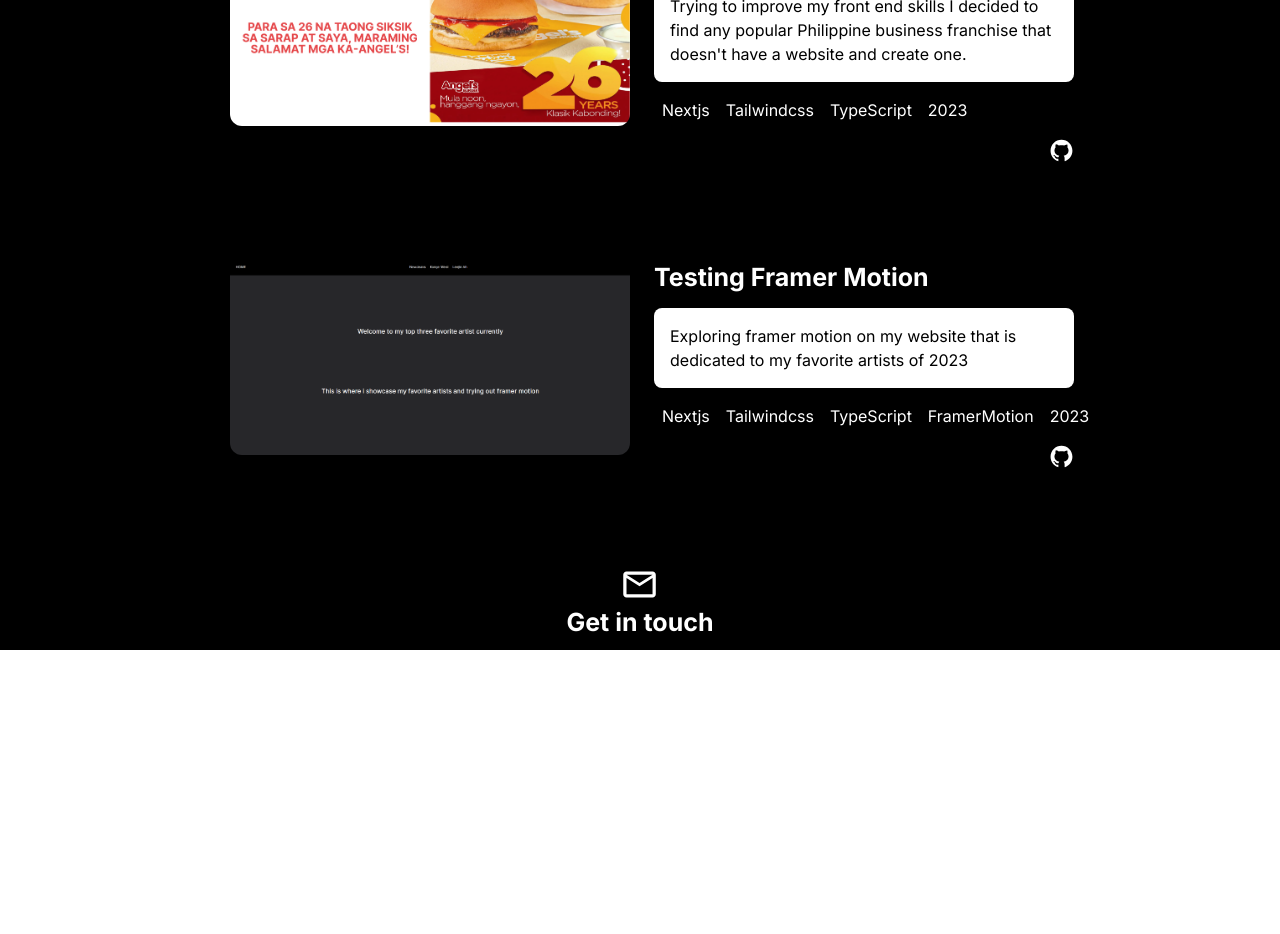
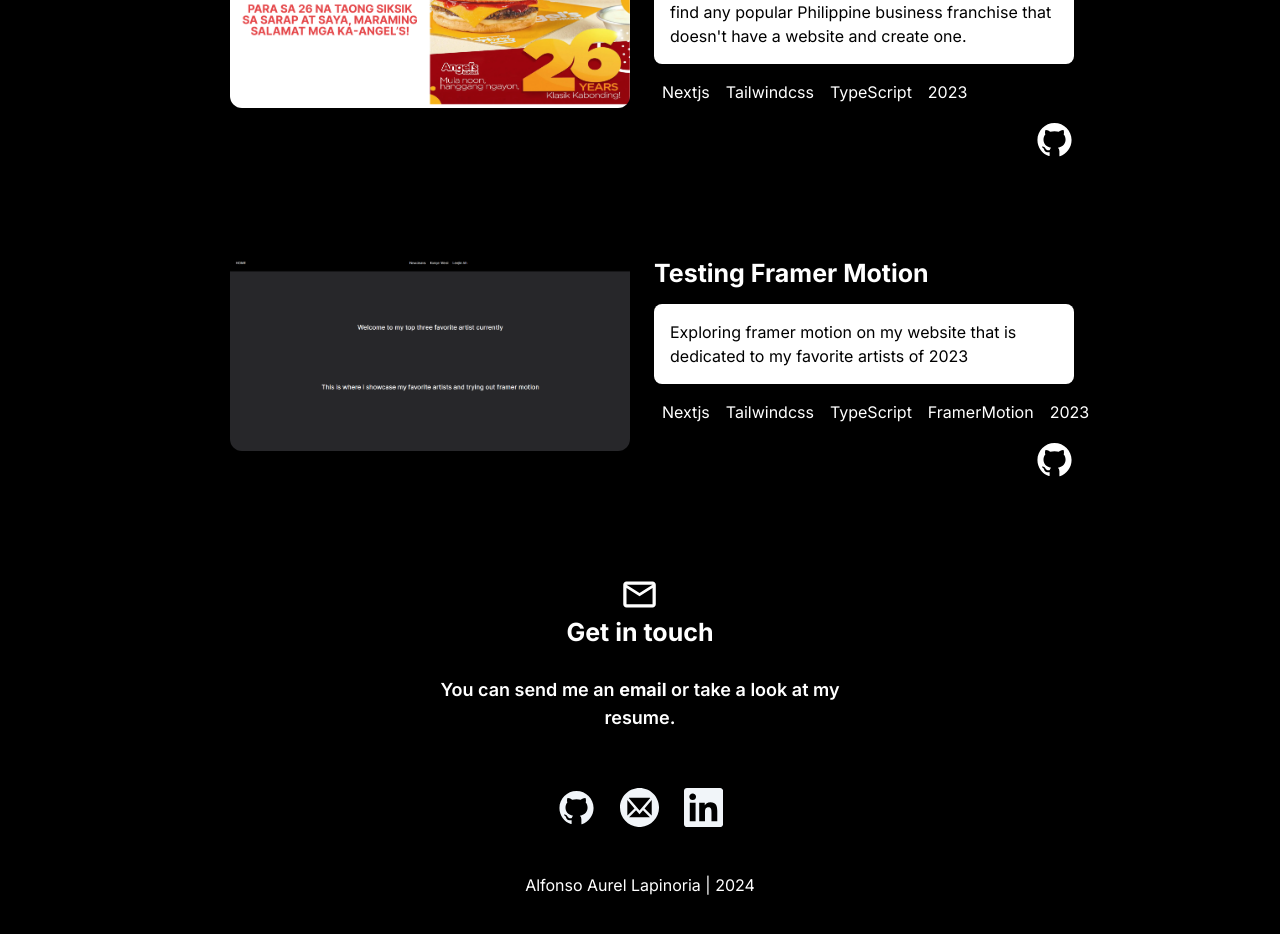
Before and after one commit to LapinGit/AL-Portfolio, a Next.js app: page / in a window 1280 px wide. Shown: the part 1860-2794 px from the top of the page. Before the commit the page ends 2510 px from the top, so only its background shows below. Built offline with nearby package versions, Linux system fonts and the light colour scheme.

Commit message:
Jan 11 update
Finished the  footer section

```diff
--- a/src/app/TechOne/page.tsx
+++ /dev/null
@@ -1,9 +0,0 @@
-import React from 'react'
-
-const page = () => {
-  return (
-    <div>TechOne</div>
-  )
-}
-
-export default page
--- a/src/app/components/Development.tsx
+++ b/src/app/components/Development.tsx
@@ -1,4 +1,4 @@
-"use client"
+"use client";
 import { ProjectsData } from "@/utils/data";
 import Link from "next/link";
 import React from "react";
@@ -11,7 +11,7 @@ const Development = () => {
     // wrapper
     <div className="bg-black  text-white  overflow-hidden  ">
       {/* container */}
-      <div className="w-[47%] flex flex-col justify-center items-center pt-8 pb-2 ">
+      <div className="w-[47%] flex flex-col justify-center items-center pt-8 pb-2">
         <div className="text-3xl font-bold mt-14  ">Projects</div>
       </div>
       {/* Computer Icon */}
@@ -29,7 +29,12 @@ const Development = () => {
       {ProjectsData.map((category) => (
         <div className=" sticky max-w-[1200px] mx-auto py-12   ">
           <div className="flex justify-center     ">
-            <Link href={category.link} key={category.id}>
+            <Link
+              href={category.link}
+              key={category.id}
+              target="_blank"
+              rel="noreferrer"
+            >
               {category.image && (
                 <Image
                   alt=""
@@ -62,7 +67,8 @@ const Development = () => {
                     passHref
                     target="_blank"
                     rel="noreferrer"
-                    href={category.source} className=""
+                    href={category.source}
+                    className=""
                   >
                     <AiFillGithub className="btn-icon " />
                   </Link>
--- a/src/app/components/Footer.tsx
+++ b/src/app/components/Footer.tsx
@@ -1,9 +1,12 @@
 import React from "react";
 import { MdOutlineEmail } from "react-icons/md";
+import { ImMail4 } from "react-icons/im";
+import { AiFillGithub } from "react-icons/ai";
+import { SiLinkedin } from "react-icons/si";
 
 const Footer = () => {
   return (
-    <section className="flex flex-col justify-center items-center bg-black  pt-12">
+    <section className="flex flex-col justify-center items-center bg-black  pt-12  ">
       {/* Container */}
       <div className="m-0 select-none flex flex-col justify-center items-center">
         {/* EMAIL ICON */}
@@ -11,10 +14,56 @@ const Footer = () => {
           <MdOutlineEmail />
         </div>
         {/* TEXT */}
-        <div className="text-2xl font-bold mb-2 text-white">
-        Get in touch
+        <div className="text-2xl font-bold mb-2 text-white">Get in touch</div>
+        <div className="text-white text-lg font-semibold mt-4 items-center justify-center text-center  w-[90%]	">
+          You can send me an{" "}
+          <a
+            href="https://mail.google.com/mail/u/0/?fs=1&to=alfonsolapinoria.work@gmail.com&su=Inquiry&tf=cm"
+            className="font-extrabold hyperlink "
+            target="_blank"
+            rel="noreferrer"
+          >
+            email
+          </a>{" "}
+          or take a look at my resume.
         </div>
+        {/* LINKS */}
+        <div className="flex mt-12  ">
+          <div className="btn">
+            <a
+              href="https://github.com/LapinGit"
+              target="_blank"
+              rel="noreferrer"
+            >
+              <AiFillGithub className="btn-icon  text-slate-100" />
+            </a>
+          </div>
+          <div className="btn ">
+            <a
+              href="https://mail.google.com/mail/u/0/?fs=1&to=alfonsolapinoria.work@gmail.com&su=Inquiry&tf=cm"
+              target="_blank"
+              rel="noreferrer"
+            >
+              <ImMail4 className="btn-icon  text-slate-100" />
+            </a>
+          </div>
+          <div className="btn ">
+            <a
+              href="https://www.linkedin.com/in/alfonso-aurel-lapinoria-281293250/"
+              target="_blank"
+              rel="noreferrer"
+            >
+              <SiLinkedin className="btn-icon  text-slate-100" />
+            </a>
+          </div>
+        </div>
+
       </div>
+      <footer className="w-full max-w-[1000px]">
+      <div className="h-[100px] flex justify-center items-center mt-auto ">
+        <p className="text-white">Alfonso Aurel Lapinoria | {new Date().getFullYear()}</p>
+        </div>
+        </footer>
     </section>
   );
 };
--- a/src/app/components/Introduction.tsx
+++ b/src/app/components/Introduction.tsx
@@ -1,4 +1,3 @@
-
 import React from "react";
 
 const Introduction = () => {
@@ -11,8 +10,13 @@ const Introduction = () => {
           <h1 className="text-5xl md:text-7xl mb-6 text-white">
             Alfonso Aurel Lapinoria
           </h1>
-          <h1 className="text-white text-xl md:text-3xl mb-2 font-sans">A fresh graduate from Mapúa University</h1>
-          <p className="text-white mb-2 font-sans"> Aspiring Frontend Developer</p>
+          <h1 className="text-white text-xl md:text-3xl mb-2 font-sans">
+            A graduate from Mapúa University
+          </h1>
+          <p className="text-white mb-2 font-sans">
+            {" "}
+            Aspiring Frontend Developer
+          </p>
         </div>
       </div>
     </div>
--- a/src/app/components/Navbar.tsx
+++ b/src/app/components/Navbar.tsx
@@ -15,10 +15,7 @@ const Navbar = () => {
           </div>
           {/* Right side */}
           {/* Menu */}
-          <div className="flex text-white cursor-pointer  sticky  gap-5">
-            <Link href="project">
-              <div>Own Projects</div>
-            </Link>
+          <div className="flex text-white cursor-pointer  sticky  gap-12 xs:gap-5">
             <Link href="resume">
               <div>Resume</div>
             </Link>
--- a/src/app/components/Skills.tsx
+++ b/src/app/components/Skills.tsx
@@ -90,8 +90,8 @@ const Skills = () => {
   return (
     <div className="bg-black">
       {/* Container */}
-      <div className="w-[50%] flex flex-col justify-center items-center pt-8 pb-2">
-        <div className="text-3xl text-white font-bold mt-14 mb-8 ">
+      <div className="w-[50%]  xs:w-[65%]  flex flex-col justify-center items-center pt-8 pb-2 ">
+        <div className="text-3xl font-bold mt-14  text-white items-center justify-center  flex  ">
           Technology
         </div>
       </div>
--- a/src/app/globals.css
+++ b/src/app/globals.css
@@ -36,4 +36,18 @@
     -ms-overflow-style: none; /* IE and Edge */
     scrollbar-width: none; /* Firefox */
   }
+  .btn {
+    @apply text-sm font-bold cursor-pointer flex justify-center py-2 px-3;
+    @apply rounded-lg shadow-sm  hover:text-[#4682B4];
+    @apply transition-all duration-200;
+  }
+  .btn-icon {
+    @apply text-4xl font-bold hover:text-[#4682B4];
+    @apply transition-all duration-200;
+  }
+  .hyperlink{
+    @apply font-bold hover:text-[#4682B4];
+    @apply transition-all duration-200;
+  }
+
 }
--- a/src/app/project/page.tsx
+++ /dev/null
@@ -1,9 +0,0 @@
-import React from 'react'
-
-const q = () => {
-  return (
-    <div>Project Page</div>
-  )
-}
-
-export default q
--- a/tailwind.config.ts
+++ b/tailwind.config.ts
@@ -13,7 +13,7 @@ const config: Config = {
         "gradient-conic":
           "conic-gradient(from 180deg at 50% 50%, var(--tw-gradient-stops))",
       },
-      screens: { sm: { max: "768px" } },
+      screens: { sm: { max: "768px" }, xs: { max: "280px" } },
 
       fontSize: {
         sm: "0.65rem",
```
